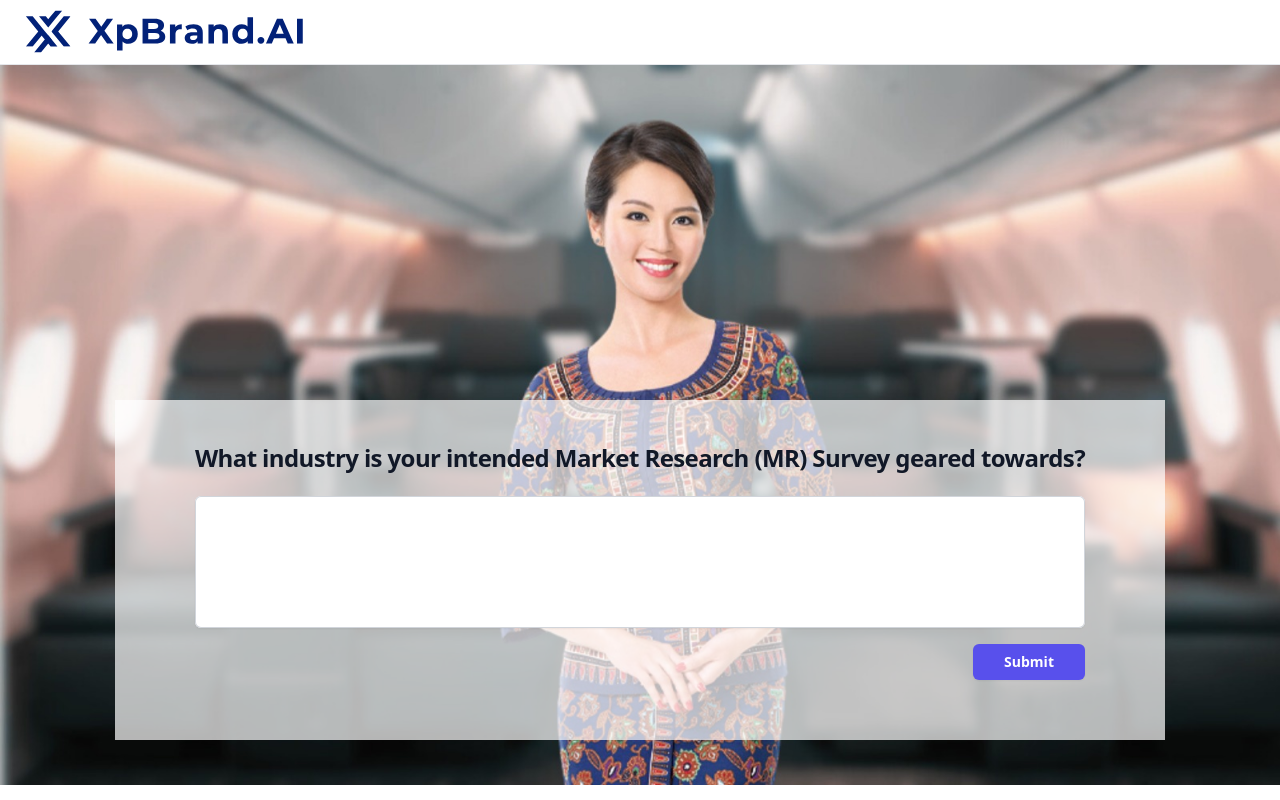
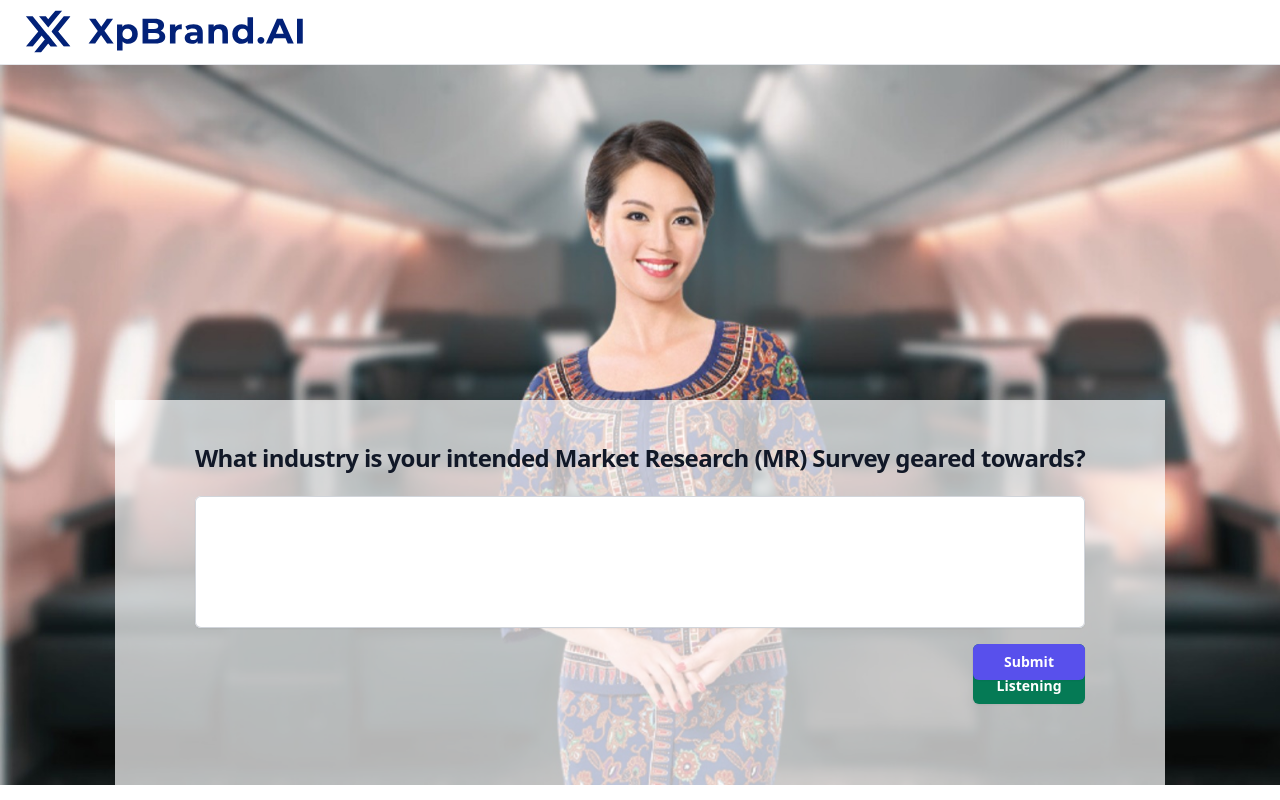
Before and after one commit to kapilnchauhan77/Dynamic-Contact-Form, a React (Vite) app: page / in a window 1280 px wide. Built offline with nearby package versions, Linux system fonts and the light colour scheme.

Commit message:
Added speech to text

```diff
--- a/package.json
+++ b/package.json
@@ -18,6 +18,7 @@
     "react-dom": "^18.2.0",
     "react-player": "^2.14.1",
     "react-router-dom": "^6.21.2",
+    "react-speech-recognition": "^3.10.0",
     "redux": "^5.0.1",
     "tailwindcss": "^3.4.1",
     "vercel": "^33.2.0",
--- a/src/components/AvatarChat.tsx
+++ b/src/components/AvatarChat.tsx
@@ -1,4 +1,6 @@
+import 'regenerator-runtime/runtime'
 import React, { useEffect, useState } from "react";
+import SpeechRecognition, { useSpeechRecognition } from 'react-speech-recognition';
 import { postToAPI } from "./utils/postToAPI.ts";
 import { useLocation, useNavigate, useParams } from "react-router-dom";
 
@@ -35,6 +37,28 @@ function AvatarChat() {
     const [surveyGoal, setSurveyGoal] = useState<string | undefined>("");
 
     const nav = useNavigate();
+
+    const [listen, setListen] = useState(false);
+    const [prevLengthOfTranscript, setPrevLengthOfTranscript] = useState(0);
+
+
+    let { transcript, browserSupportsSpeechRecognition } = useSpeechRecognition();
+
+
+    if (!browserSupportsSpeechRecognition) {
+        return null
+    }
+
+    useEffect(() => {
+            if (listen) {setAnswer(transcript.substr(prevLengthOfTranscript))}
+        }, [transcript])
+
+    const listenContinuously = () => {
+        setListen(true)
+        SpeechRecognition.startListening({
+        continuous: true,
+        language: 'en-GB'
+      }) }
 
     useEffect(() => {
         if (id) {
@@ -134,6 +158,7 @@ function AvatarChat() {
     }
 
     const handleSubmit = () => {
+        setPrevLengthOfTranscript(transcript.length);
         if (chatEnabled) {
             setLoading(true)
             if (id) {
@@ -223,6 +248,18 @@ function AvatarChat() {
                                         >
                                             Submit
                                         </button>
+                                    { (!listen) ? (
+                                    <button
+                                        className="w-28 justify-self-end rounded-md bg-green-600 px-2 py-1.5 text-sm font-semibold leading-6 text-white shadow-sm hover:bg-green-500 focus-visible:outline focus-visible:outline-2 focus-visible:outline-offset-2 focus-visible:outline-green-600"
+                                        onClick={listenContinuously}>Start Listening</button>)
+                                    :
+                                    (<button
+                                        className="w-28 justify-self-end rounded-md bg-red-600 px-2 py-1.5 text-sm font-semibold leading-6 text-white shadow-sm hover:bg-red-500 focus-visible:outline focus-visible:outline-2 focus-visible:outline-offset-2 focus-visible:outline-red-600"
+                                        onClick={() => {
+                                            SpeechRecognition.stopListening;
+                                            setListen(false);
+                                            }}>Stop Listening</button>)}
+
                                     </div></>) :
 
                                 (state == null || state?.length == 0) && (showGen) && ((showMail) ? (
```
Also changed, not shown: 1 other file (tests, documents, lock files or other folders).
